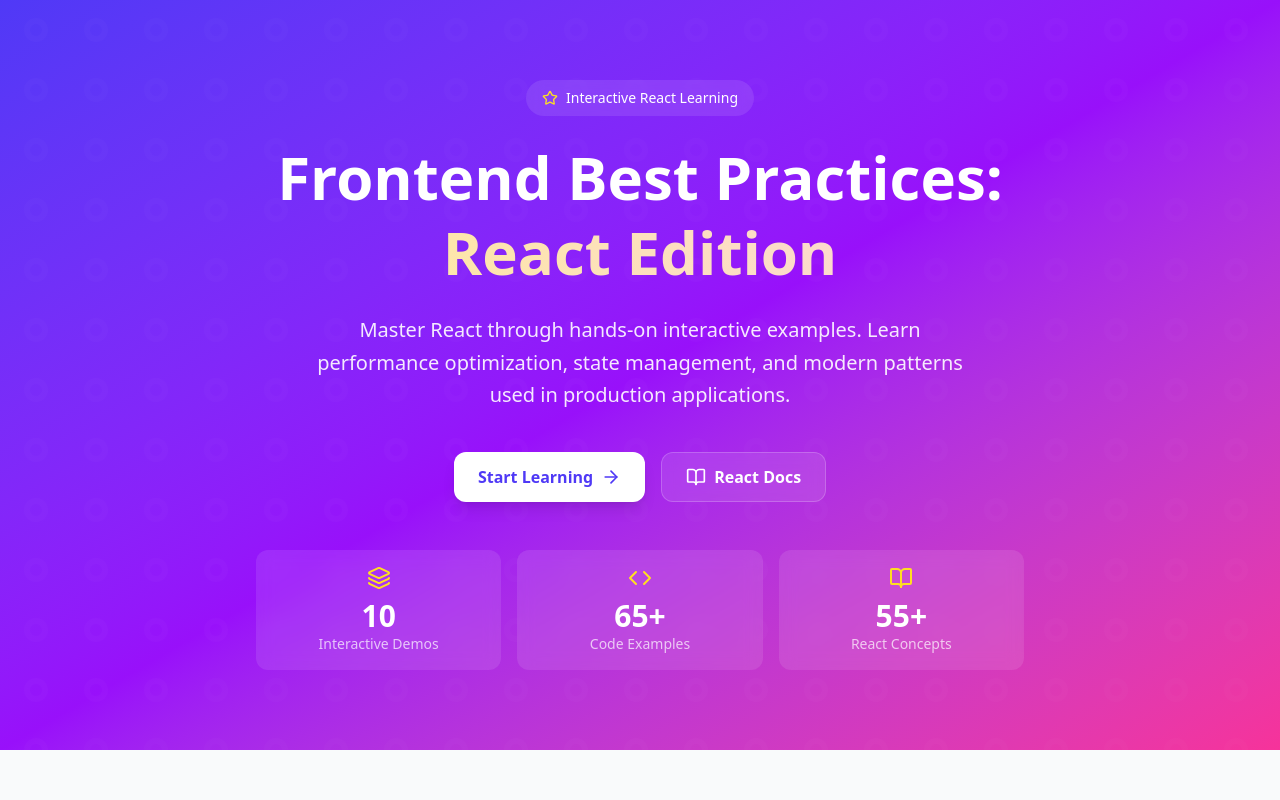
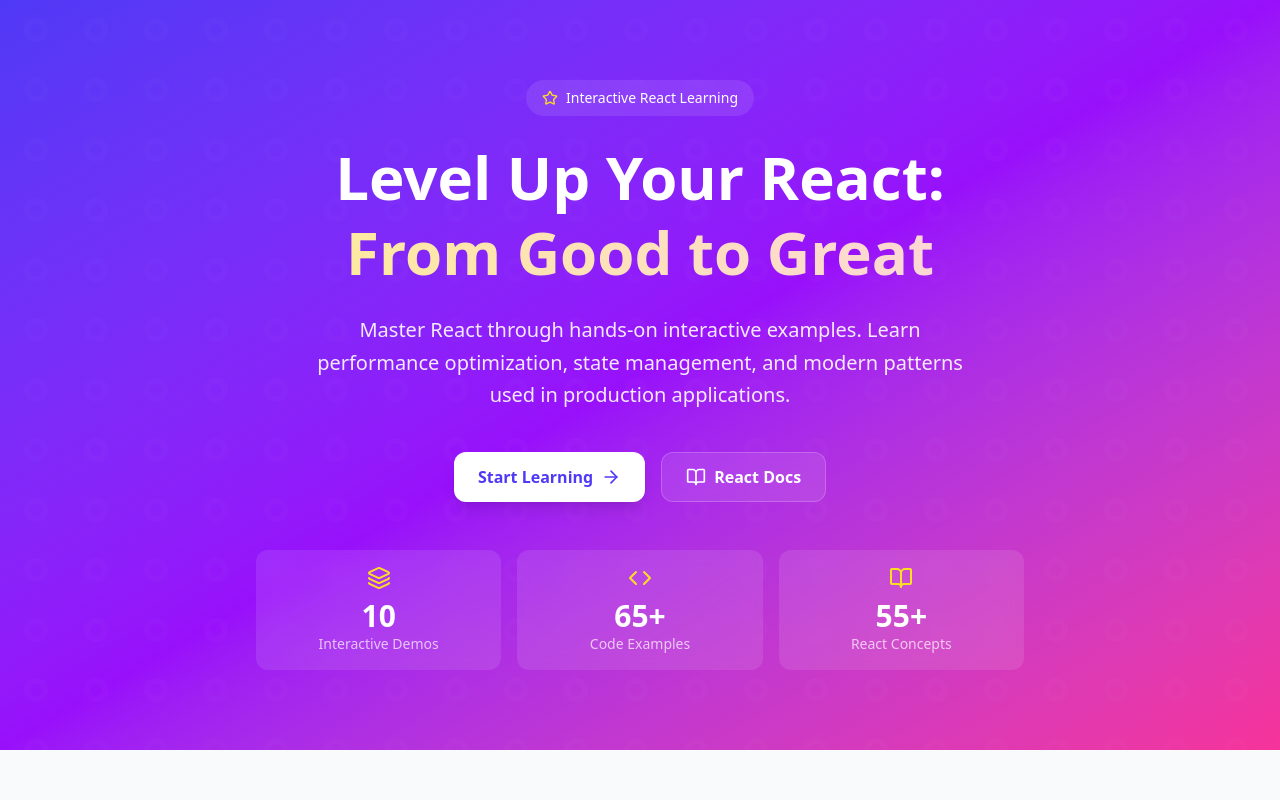
Before and after one commit to bizIshan/react-demo-app, a React (Vite) app: page / in a window 1280 px wide. Shown: the top 800 px of the page. Built offline with nearby package versions, Linux system fonts and the light colour scheme.

Commit message:
chore: updated the title

```diff
--- a/src/screens/Home/index.jsx
+++ b/src/screens/Home/index.jsx
@@ -180,9 +180,9 @@
           </div>
 
           <h1 className="text-5xl md:text-6xl font-bold mb-6 leading-tight">
-            Frontend Best Practices:
+            Level Up Your React:
             <span className="block text-transparent bg-clip-text bg-linear-to-r from-yellow-200 to-pink-200">
-              React Edition
+              From Good to Great
             </span>
           </h1>
 
```
